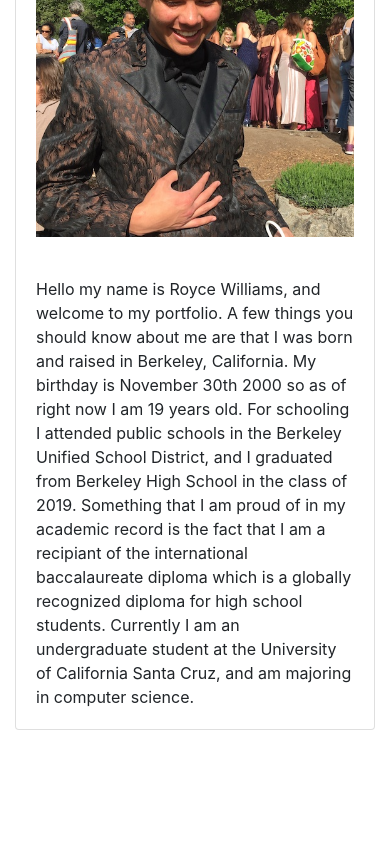
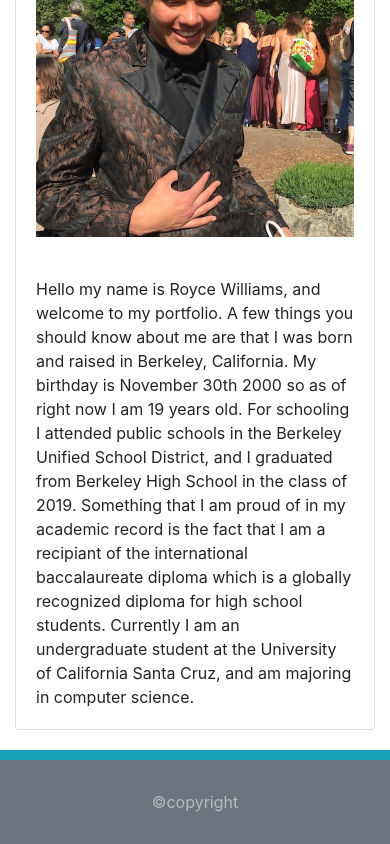
Before and after one commit to RoyceWilliams510/Responsive-Portfolio, a plain HTML site: page index.html in a window 390 px wide. Shown: the part 349-1193 px from the top of the page. Before the commit the page ends 1079 px from the top, so only its background shows below. Drawn offline with nearby package versions, Linux system fonts and the light colour scheme.

Commit message:
added new css files for the portfolio and contact html files so the main css file is less messy.

```diff
--- a/Assets/style.css
+++ b/Assets/style.css
@@ -14,7 +14,13 @@
         width:100%;
     }
     .card{
-        margin-top: 20px;
+
+
+
+    }
+    .container{
+        padding-top: 20px;
+        padding-bottom:20px;
     }
     img{
 
@@ -28,6 +34,14 @@
         padding-right: 1.25rem;
         padding-top: 1.25rem;
     }
+    footer{
+        width: 100%;
+        padding: 30px;
+        border-top: #17a2b8;
+        border-top-width: 10px;
+        border-top-style: solid;
+    }
+
 
 }
 @media screen and (max-width: 768px) {
--- a/index.html
+++ b/index.html
@@ -22,9 +22,9 @@
       <nav class="navbar navbar-expand-lg navbar-light bg-light">
           <ul class="navbar-nav">
             <li class="nav-item">
-              <a class="text-secondary" href="#">About  </a>
-              <a class ="text-secondary" href="#">Portfolio  </a>
-              <a class ="text-secondary" href="#">Contact</a>
+              <a class="text-secondary" href="index.html">About  </a>
+              <a class ="text-secondary" href="portfolio.html">Portfolio  </a>
+              <a class ="text-secondary" href="contact.html">Contact</a>
             </li>
             <!-- <li class="nav-item">
 
@@ -53,6 +53,11 @@
         </div>
       </div>
     </div>
+
+    <!-- footer element -->
+    <footer class = "bg-secondary text-center text-white-50">
+      ©copyright
+    </footer>
     <!-- Optional JavaScript -->
     <!-- jQuery first, then Popper.js, then Bootstrap JS -->
     <script src="https://code.jquery.com/jquery-3.3.1.slim.min.js" integrity="sha384-q8i/X+965DzO0rT7abK41JStQIAqVgRVzpbzo5smXKp4YfRvH+8abtTE1Pi6jizo" crossorigin="anonymous"></script>
```
Also changed, not shown: Assets/contactstyle.css (added), Assets/portstyle.css (added).
